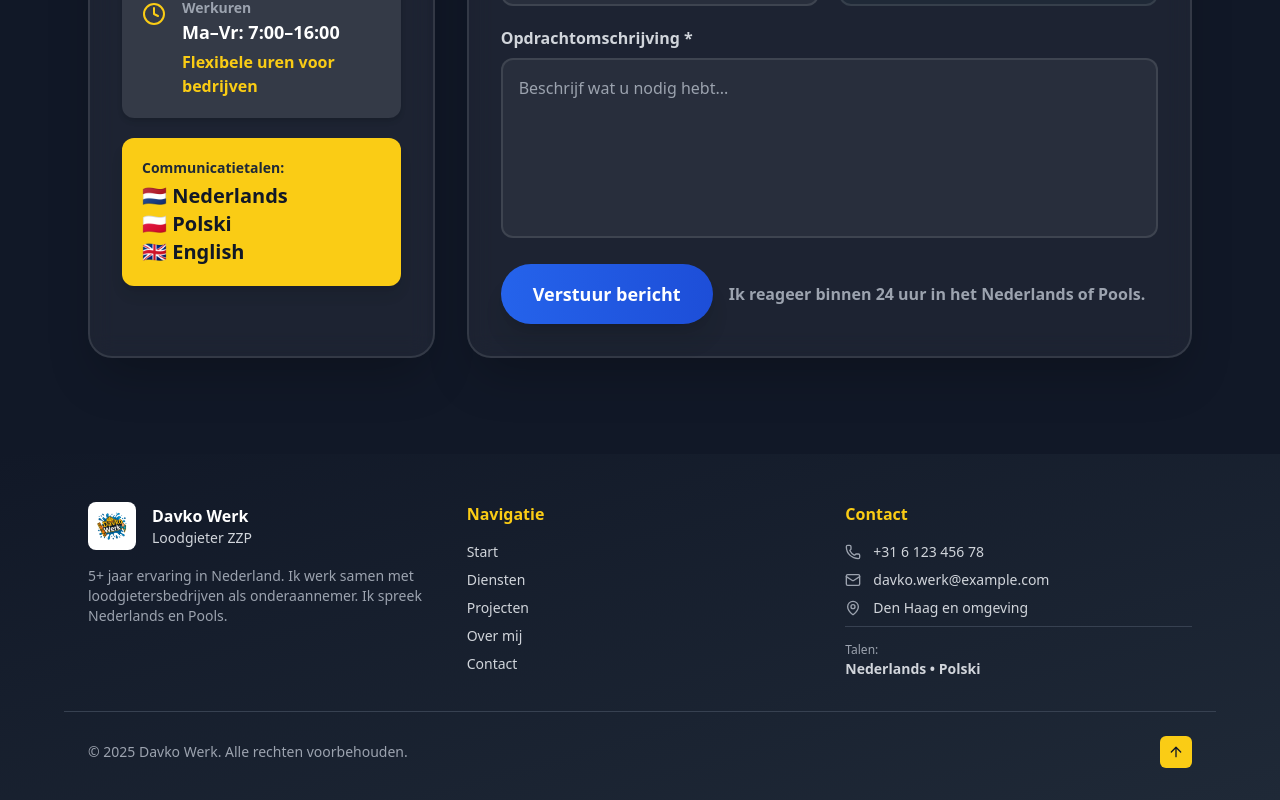
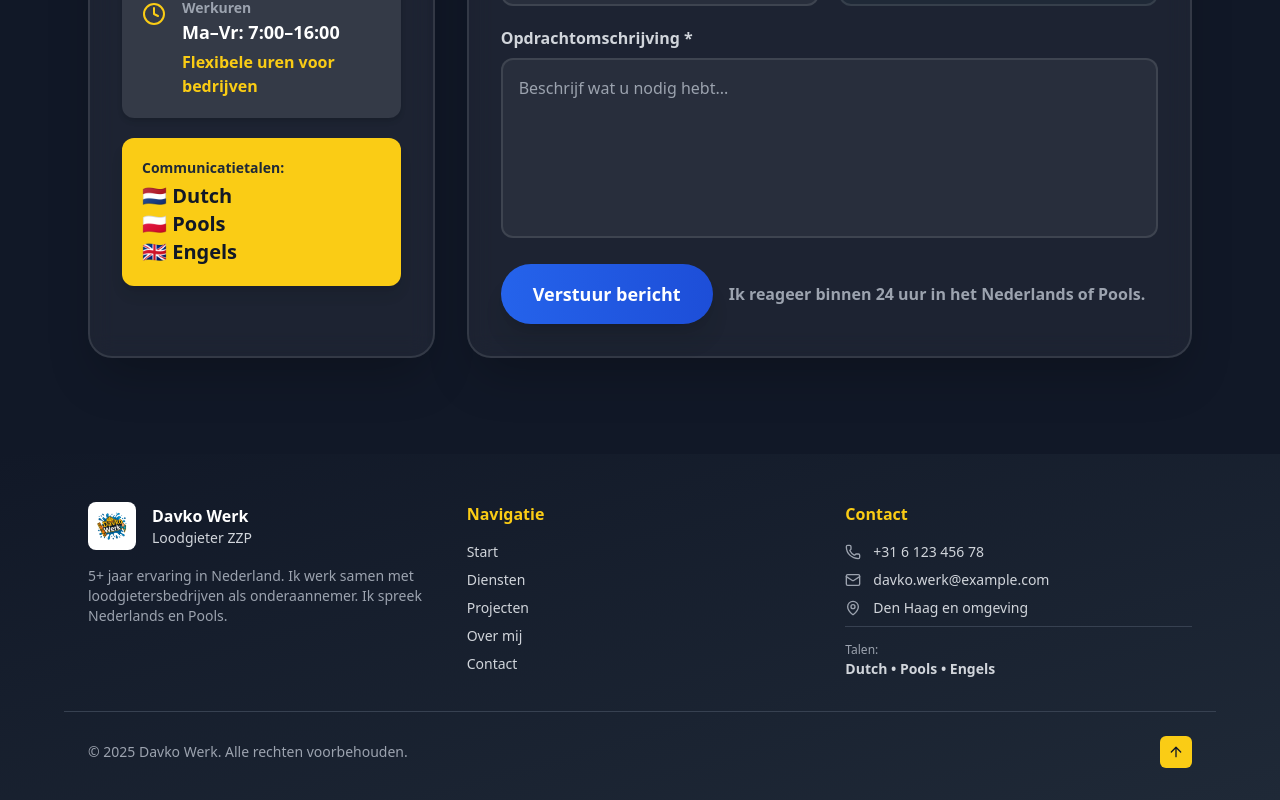
Before and after one commit to DavkoWeb-Studio/davko-werk, a React (Vite) app: page / in a window 1280 px wide. Shown: the part 4271-5071 px from the top of the page. Built offline with nearby package versions, Linux system fonts and the light colour scheme.

Commit message:
zmiana jezyków

```diff
--- a/src/components/Contact.jsx
+++ b/src/components/Contact.jsx
@@ -113,9 +113,9 @@
               <div className="p-5 rounded-xl bg-yellow-400 shadow-lg mt-6">
                 <div className="text-sm font-bold text-gray-800">{t('contact.languages')}</div>
                 <div className="font-black text-xl text-gray-900 mt-1 flex flex-col">
-                  <span>🇳🇱 Nederlands</span>
-                  <span>🇵🇱 Polski</span>
-                  <span>🇬🇧 English</span>
+                  <span>🇳🇱 Dutch</span>
+                  <span>🇵🇱 Pools </span>
+                  <span>🇬🇧 Engels</span>
                 </div>
               </div>
             </div>
--- a/src/components/Footer.jsx
+++ b/src/components/Footer.jsx
@@ -71,7 +71,7 @@ export function Footer() {
             </div>
             <div className="mt-3 pt-3 border-t border-gray-700">
               <span className="text-xs text-gray-400">{t('footer.languages')}</span>
-              <div className="text-sm text-gray-300 font-semibold">Nederlands • Polski</div>
+              <div className="text-sm text-gray-300 font-semibold">Dutch • Pools • Engels</div>
             </div>
           </div>
         </div>
```
